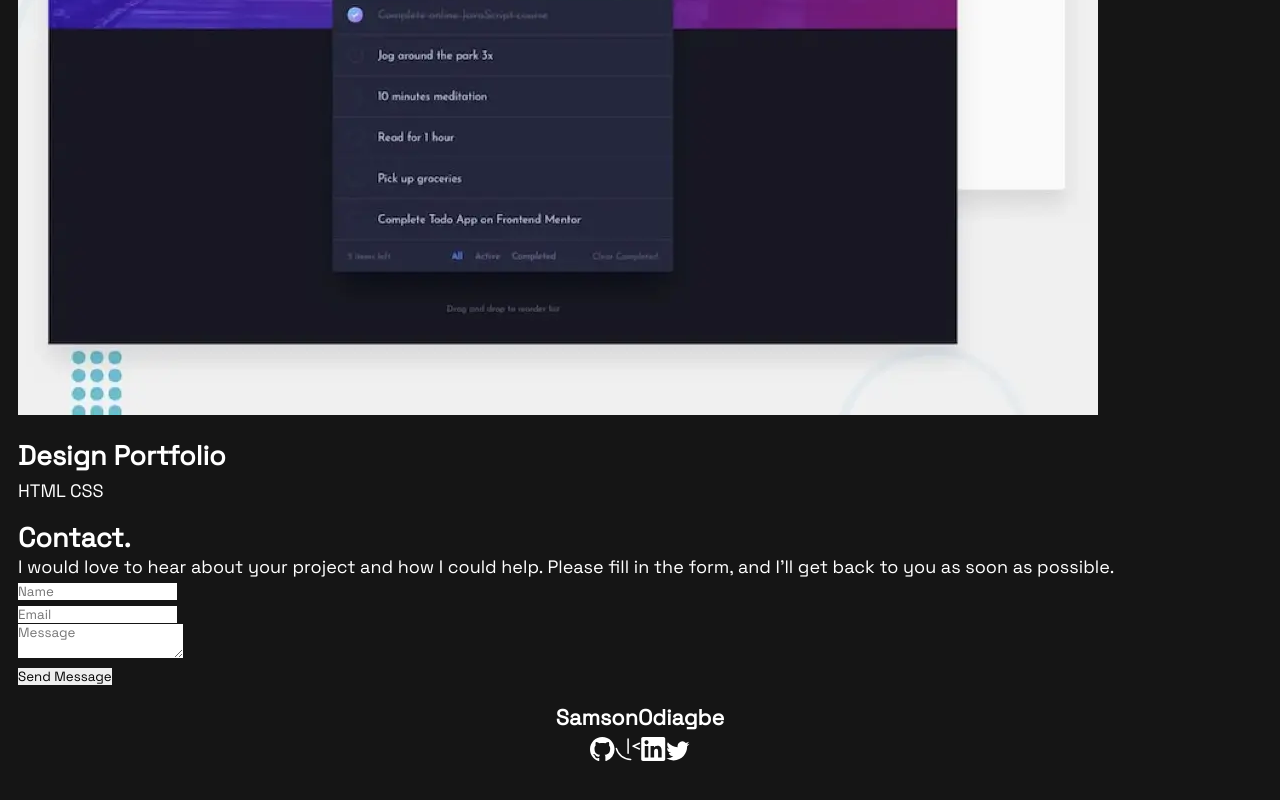
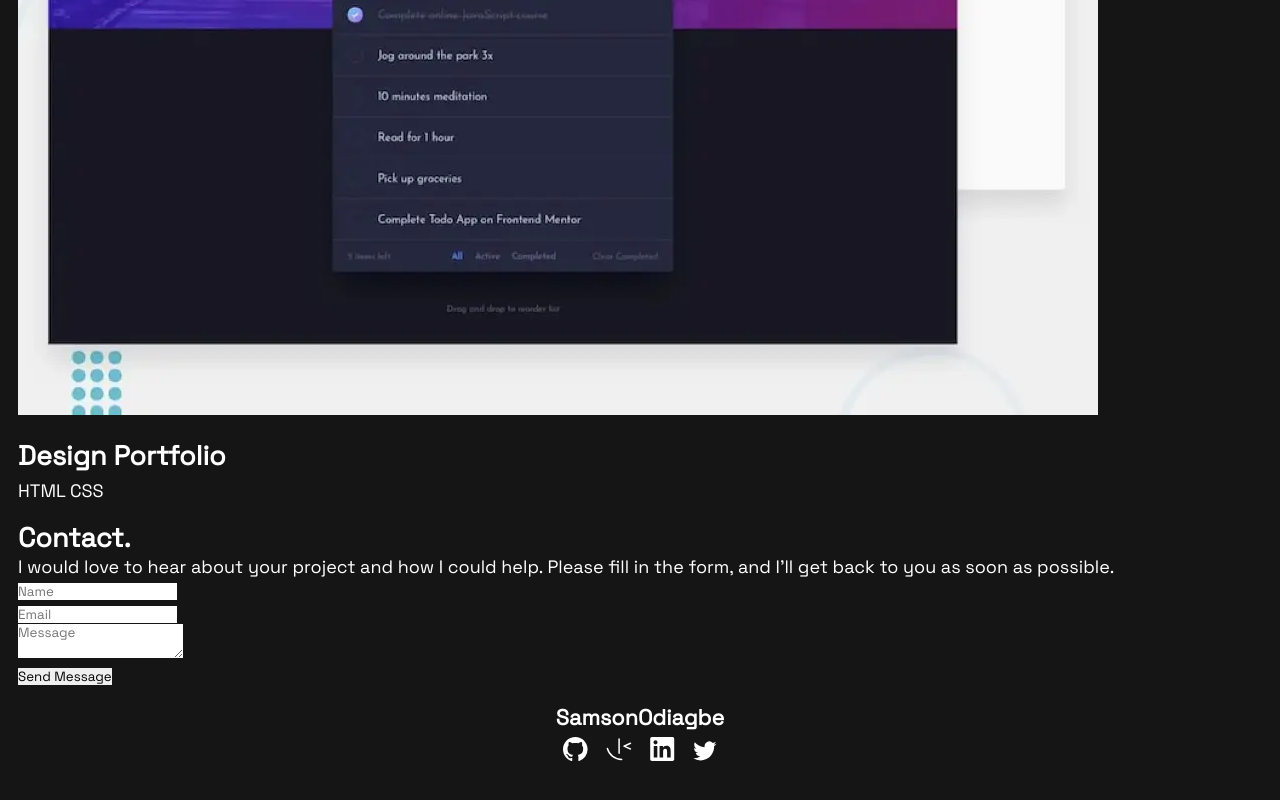
Before and after one commit to sammyodiagbe/portfolio-fem, a React (Create React App) app: page / in a window 1280 px wide. Shown: the part 3286-4086 px from the top of the page. Built offline with nearby package versions, Linux system fonts and the light colour scheme.

Commit message:
adding more structure

```diff
--- a/src/App.js
+++ b/src/App.js
@@ -140,11 +140,19 @@ function App() {
           </div>
           <footer className="footer">
             <b className="logo">SamsonOdiagbe</b>
-            <aside>
-              <Github />
-              <FrontendMentor />
-              <LinkedIn />
-              <Twitter />
+            <aside className="social-links">
+              <a href="#kkk">
+                <Github />
+              </a>
+              <a href="#ll">
+                <FrontendMentor />
+              </a>
+              <a href="#ud">
+                <LinkedIn />
+              </a>
+              <a href="#link">
+                <Twitter />
+              </a>
             </aside>
           </footer>
         </main>
```
